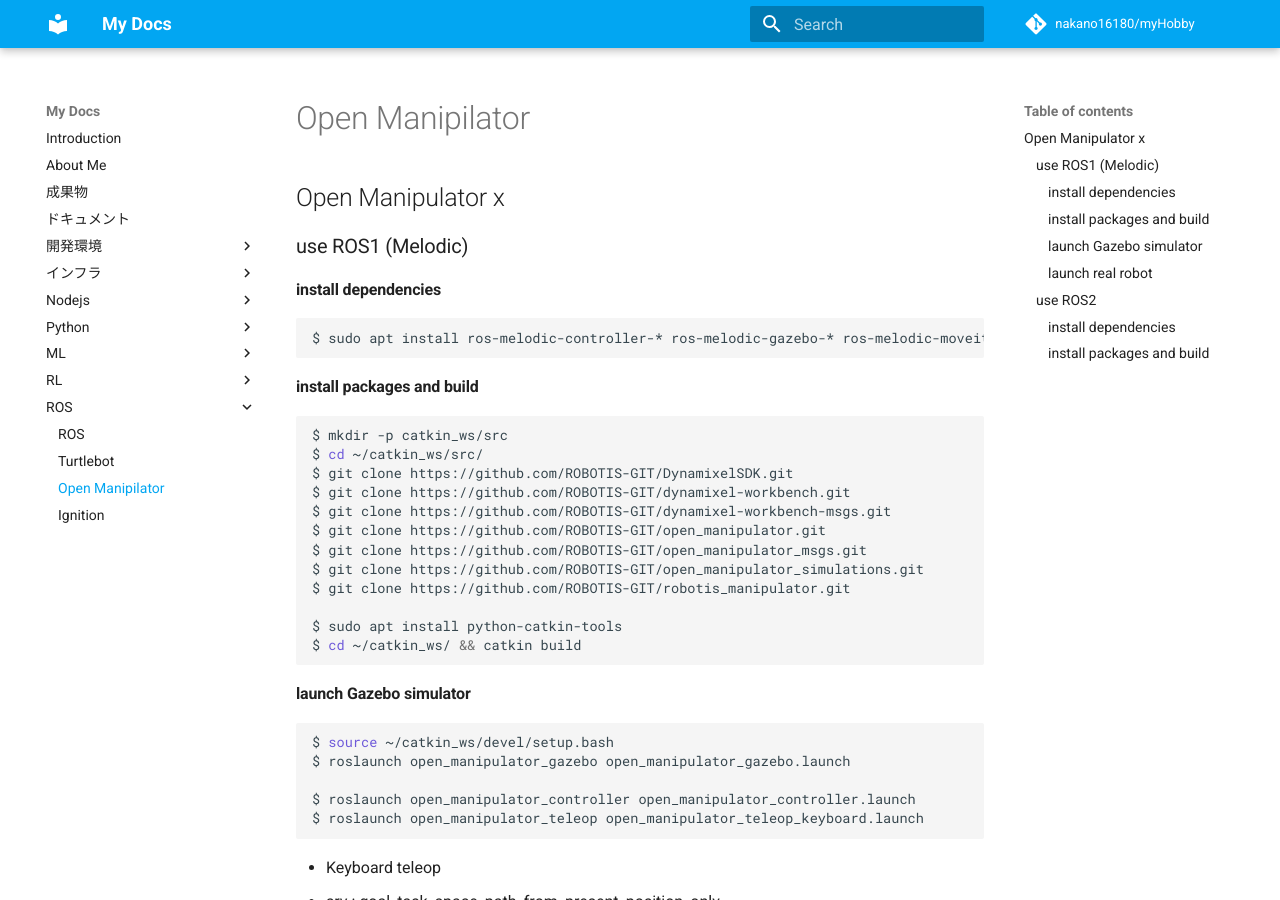
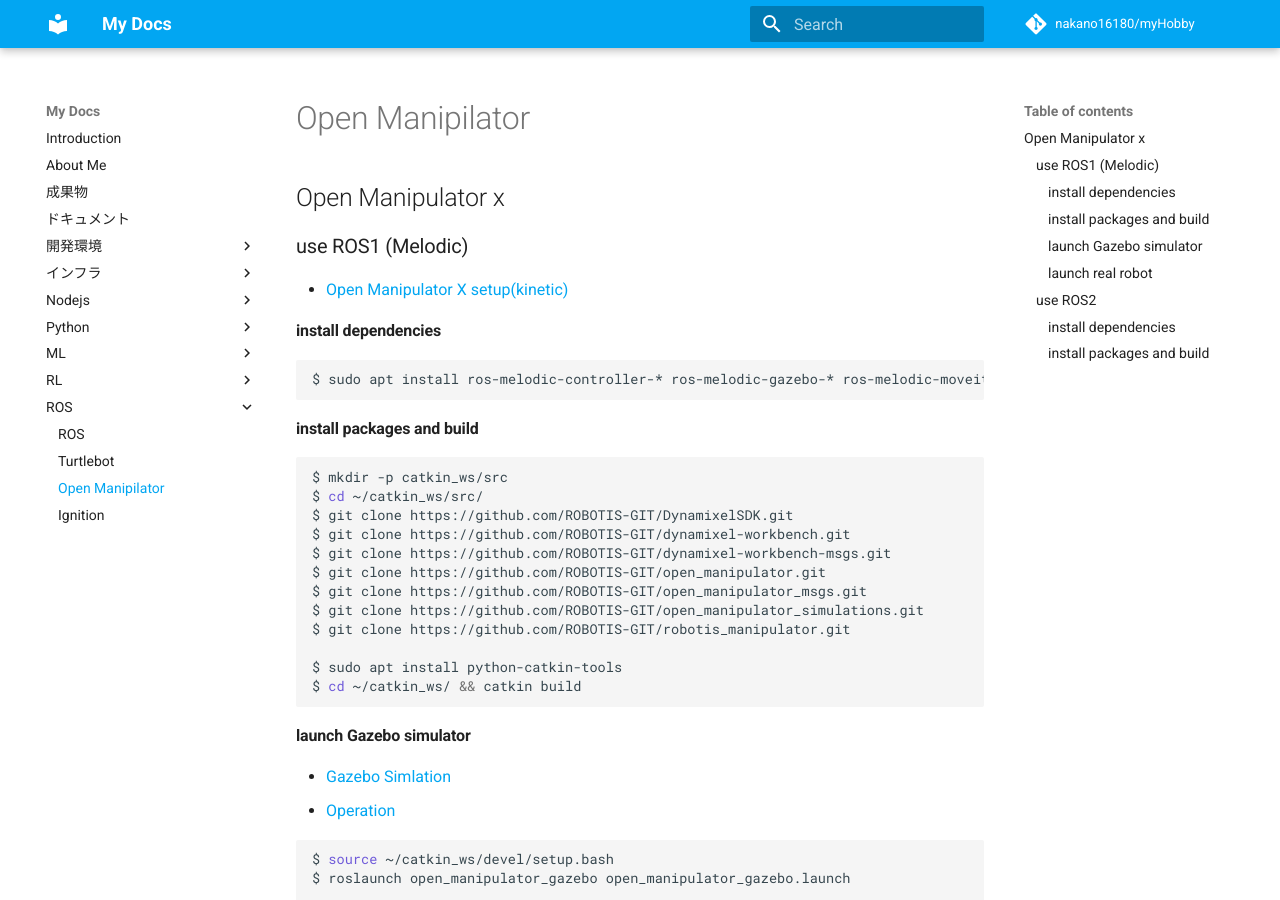
Before and after one commit to nakano16180/myHobby, an MkDocs documentation site: the page built from docs/ROS/open_manipulator.md, in a window 1280 px wide and 900 px high. Built offline with MkDocs 1.6.1 and Material for MkDocs 9.7.7, drawn with Linux system fonts in a browser that asks for light colours; comment, search, counter and statistics services are not loaded.

Commit message:
update open manipulator

````diff
--- a/docs/ROS/open_manipulator.md
+++ b/docs/ROS/open_manipulator.md
@@ -1,5 +1,6 @@
 ## Open Manipulator x
 ### use ROS1 (Melodic)
+  - [Open Manipulator X setup(kinetic)](http://emanual.robotis.com/docs/en/platform/openmanipulator_x/ros_setup/#install-ros-packages)
 #### install dependencies
 
 ```
@@ -24,6 +25,8 @@
 ```
 
 #### launch Gazebo simulator
+  - [Gazebo Simlation](http://emanual.robotis.com/docs/en/platform/openmanipulator_x/ros_simulation/)
+  - [Operation](http://emanual.robotis.com/docs/en/platform/openmanipulator_x/ros_operation/)
 
 ```
 $ source ~/catkin_ws/devel/setup.bash
````
